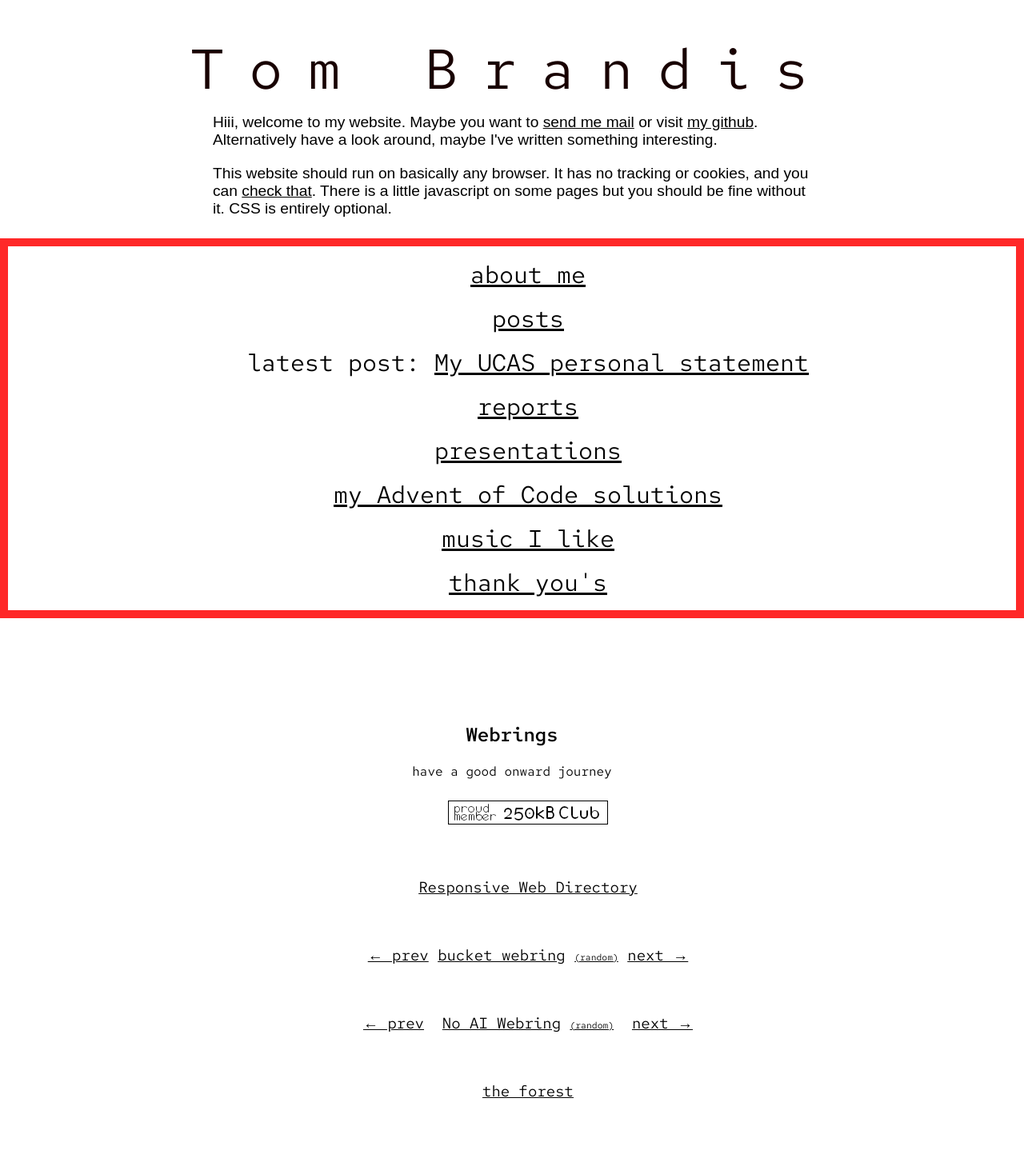
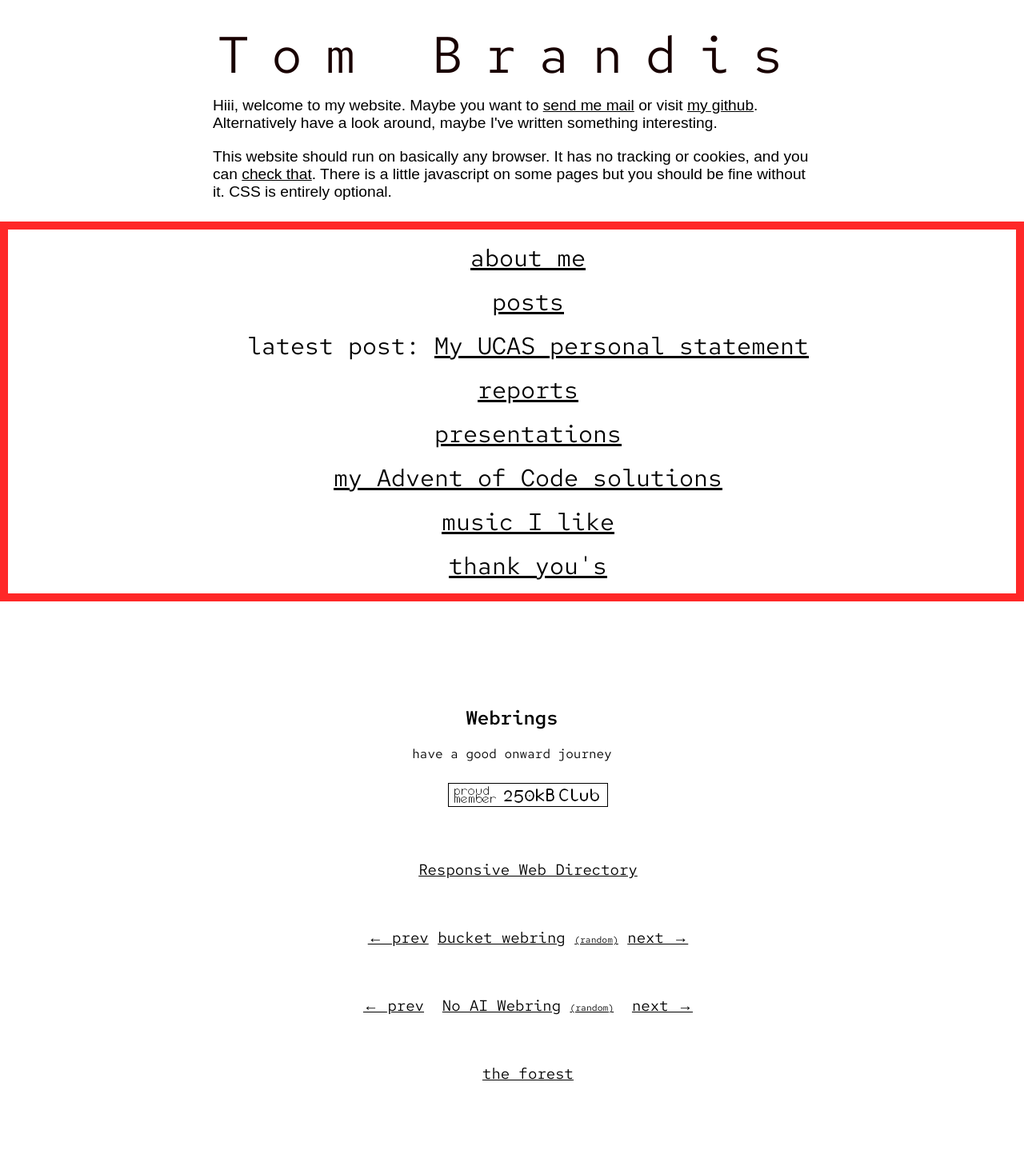
Before and after one commit to TomJB1/my-website-jekyll, a Jekyll site: the page built from index.html, in a window 1280 px wide. Shown: the whole page at 80% size. Built offline with Jekyll 4.4.1, drawn with Linux system fonts in a browser that asks for light colours; after the commit the page ends 1431 px from its top, so only the background shows below that.

Commit message:
make sizes rem/em

```diff
--- a/assets/css/home-header.css
+++ b/assets/css/home-header.css
@@ -12,8 +12,8 @@ header
 
     h1{
         margin: auto;
-        padding-top: 40px;
-        font-size: 70px;
+        padding-top: 0.4em;
+        font-size: 4rem;
         color: #180101;
         width: fit-content;
         letter-spacing: 0.444em;
```
